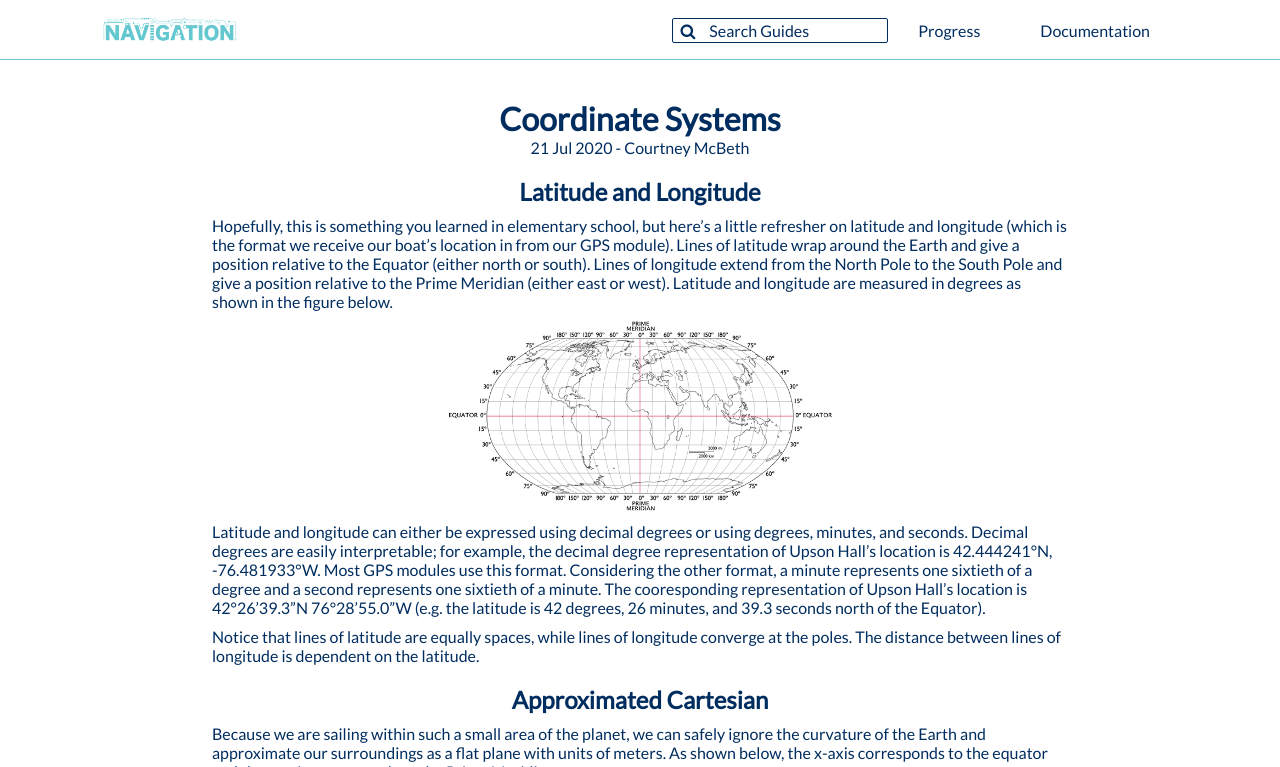
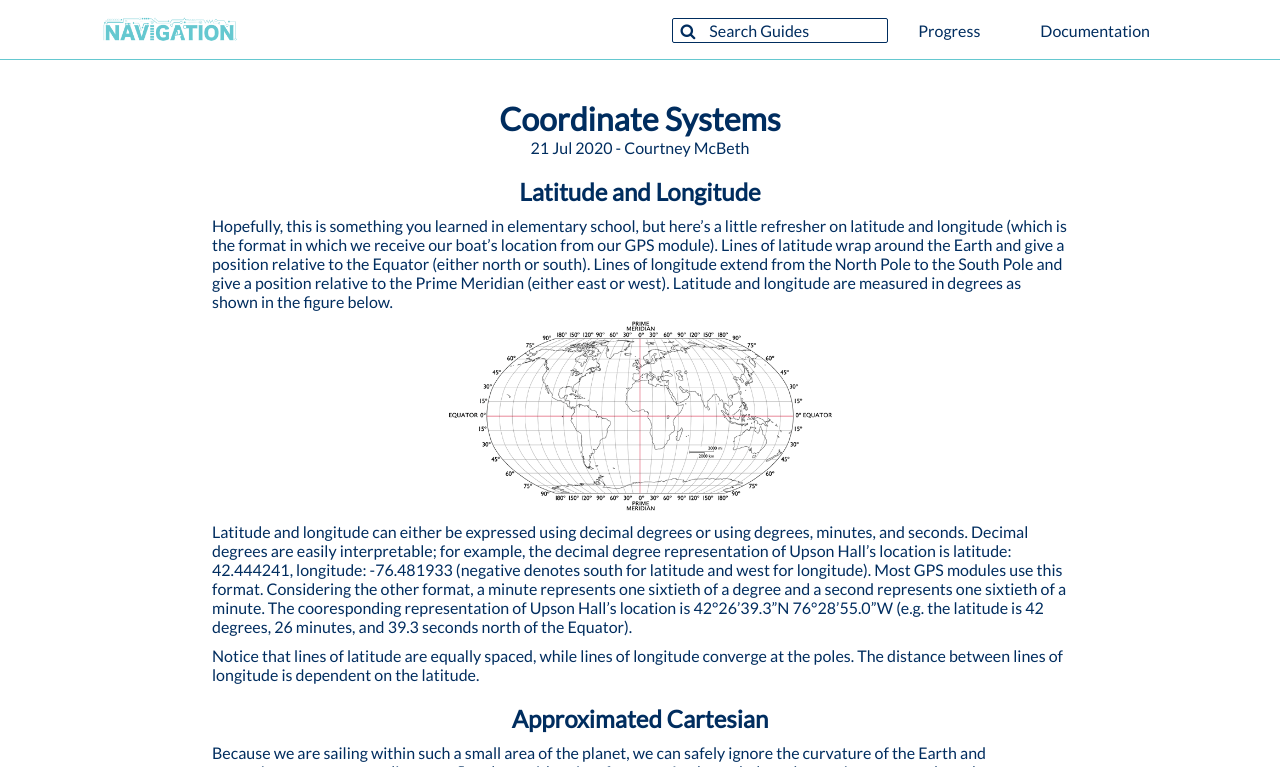
Before and after one commit to CUSail-Navigation/intrasite, a Jekyll site: the page built from _posts/2020-07-21-coords.md, in a window 1280 px wide and 900 px high, cut to the strip 0-767 px from the top of the window. Built offline with Jekyll 4.4.1, drawn with Linux system fonts in a browser that asks for light colours; some of the changed text lies outside the part shown.

Commit message:
minor fixes

```diff
--- a/_posts/2020-07-21-coords.md
+++ b/_posts/2020-07-21-coords.md
@@ -11,13 +11,13 @@
 
 ## Latitude and Longitude
 
-Hopefully, this is something you learned in elementary school, but here's a little refresher on latitude and longitude (which is the format we receive our boat's location in from our GPS module). Lines of latitude wrap around the Earth and give a position relative to the Equator (either north or south). Lines of longitude extend from the North Pole to the South Pole and give a position relative to the Prime Meridian (either east or west). Latitude and longitude are measured in degrees as shown in the figure below.
+Hopefully, this is something you learned in elementary school, but here's a little refresher on latitude and longitude (which is the format in which we receive our boat's location from our GPS module). Lines of latitude wrap around the Earth and give a position relative to the Equator (either north or south). Lines of longitude extend from the North Pole to the South Pole and give a position relative to the Prime Meridian (either east or west). Latitude and longitude are measured in degrees as shown in the figure below.
 
 ![Latitude and Longitude]({{ site.baseurl }}/images/latlong.gif "Latitude and Longitude")
 
-Latitude and longitude can either be expressed using decimal degrees or using degrees, minutes, and seconds. Decimal degrees are easily interpretable; for example, the decimal degree representation of Upson Hall's location is 42.444241°N, -76.481933°W. Most GPS modules use this format. Considering the other format, a minute represents one sixtieth of a degree and a second represents one sixtieth of a minute. The cooresponding representation of Upson Hall's location is 42°26'39.3"N 76°28'55.0"W (e.g. the latitude is 42 degrees, 26 minutes, and 39.3 seconds north of the Equator).
+Latitude and longitude can either be expressed using decimal degrees or using degrees, minutes, and seconds. Decimal degrees are easily interpretable; for example, the decimal degree representation of Upson Hall's location is latitude: 42.444241, longitude: -76.481933 (negative denotes south for latitude and west for longitude). Most GPS modules use this format. Considering the other format, a minute represents one sixtieth of a degree and a second represents one sixtieth of a minute. The cooresponding representation of Upson Hall's location is 42°26'39.3"N 76°28'55.0"W (e.g. the latitude is 42 degrees, 26 minutes, and 39.3 seconds north of the Equator).
 
-Notice that lines of latitude are equally spaces, while lines of longitude converge at the poles. The distance between lines of longitude is dependent on the latitude.
+Notice that lines of latitude are equally spaced, while lines of longitude converge at the poles. The distance between lines of longitude is dependent on the latitude.
 
 ## Approximated Cartesian
 
@@ -26,15 +26,23 @@
 ![Latitude and Longitude]({{ site.baseurl }}/images/latlongxy.png "Latitude and Longitude")
 
 
-Calculating the y-coordinate can be done with a simple conversion factor (where \(radEarth\) is the radius of the Earth):
-\[y = radEarth * \pi /180 * latitude\]
+Calculating the y-coordinate can be done with a simple conversion factor (where _radEarth_ is the radius of the Earth):
+
+<p>
+  \[y = radEarth * \pi /180 * latitude\]
+</p>
 
 Calculating the x-coordinate is slightly more complicated due to the convergence of lines of longitude at the poles:
-\[x = radEarth * \cos(latitude) * \pi /180 * longitude\]
+
+<p>
+  \[x = radEarth * \cos(latitude) * \pi /180 * longitude\]
+</p>
 
 Due to being so far away from the global origin (the intersection of the Equator and the Prime Meridian), using this system can result in some really big numbers, which we can avoid by shifting our origin to be somewhere closeby. Typically, we set the origin to be the location of the first waypoint. Taking this into account, the new conversions are:
 
-\[x = radEarth * \cos(latitude - latOffset) * \pi /180 * (longitude - longOffset)\]
-\[y = radEarth * \pi /180 * (latitude - latOffset)\]
+<p>
+  \[x = radEarth * \cos(latitude - latOffset) * \pi /180 * (longitude - longOffset)\]
+  \[y = radEarth * \pi /180 * (latitude - latOffset)\]
+</p>
 
-where \(latOffset\) and \(longOffset\) are the latitude and longitude of our new origin.
+where _latOffset_ and _longOffset_ are the latitude and longitude of our new origin.
```
